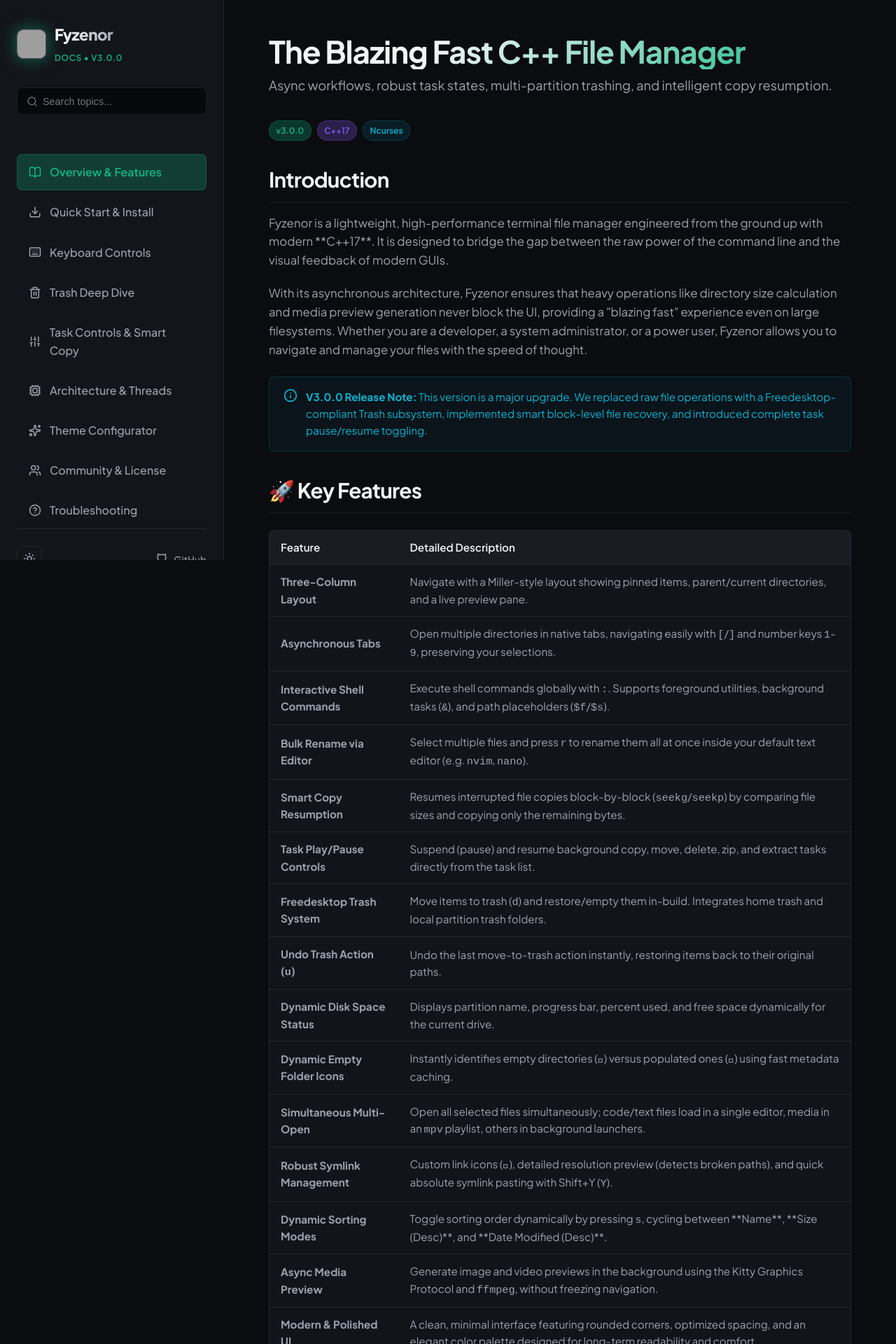
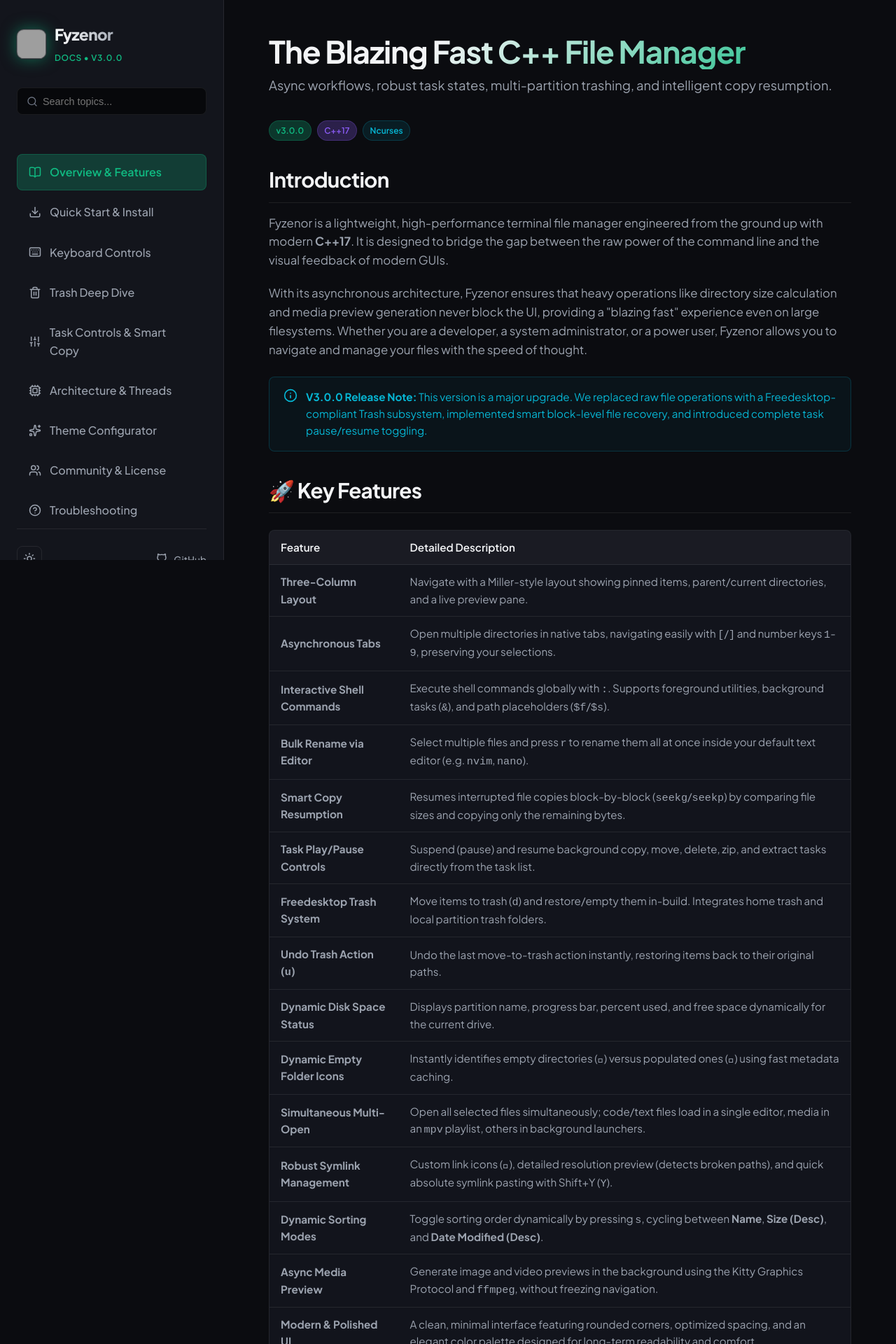
Before and after one commit to Bimbok/fyzenor-docs, a React (Vite) app: page / in a window 1280 px wide. Shown: the top 1920 px of the page at 70% size. Built offline with nearby package versions, Linux system fonts and the light colour scheme; grey boxes are pictures that could not be loaded; a small style sheet from the web is missing.

Commit message:
style: Clean up raw Markdown notations in JSX paragraphs and headers

```diff
--- a/src/App.tsx
+++ b/src/App.tsx
@@ -264,7 +264,7 @@
     },
     P: {
       title: "Pin Directory",
-      desc: "Pins current directory path to persistent bookmarks saved in `~/.fm_pins` (focused list panel).",
+      desc: "Pins current directory path to persistent bookmarks saved in <code>~/.fm_pins</code> (focused list panel).",
       category: "View",
     },
     Tab: {
@@ -607,7 +607,7 @@
             <h2>Introduction</h2>
             <p>
               Fyzenor is a lightweight, high-performance terminal file manager
-              engineered from the ground up with modern **C++17**. It is
+              engineered from the ground up with modern <strong>C++17</strong>. It is
               designed to bridge the gap between the raw power of the command
               line and the visual feedback of modern GUIs.
             </p>
@@ -766,8 +766,8 @@
                     </td>
                     <td>
                       Toggle sorting order dynamically by pressing{" "}
-                      <code>s</code>, cycling between **Name**, **Size (Desc)**,
-                      and **Date Modified (Desc)**.
+                      <code>s</code>, cycling between <strong>Name</strong>, <strong>Size (Desc)</strong>,
+                      and <strong>Date Modified (Desc)</strong>.
                     </td>
                   </tr>
                   <tr>
@@ -2273,11 +2273,11 @@
 
         {activeTab === "tasks" && (
           <div className="animate-fade-in">
-            <h2>Asynchronous Task Manager (`w`)</h2>
+            <h2>Asynchronous Task Manager (<code>w</code>)</h2>
             <p>
               Fyzenor offloads heavy operations (like copying, compression, and
               extraction) to background worker threads. Pressing <kbd>w</kbd>{" "}
-              displays these tasks in the **Active Tasks & Workers** window,
+              displays these tasks in the <strong>Active Tasks &amp; Workers</strong> window,
               where you can pause, resume, or cancel them:
             </p>
 
@@ -2336,7 +2336,7 @@
             <p>
               If a copying or moving task is paused or cancelled, the incomplete
               file remains at the destination. When pasting the items again and
-              selecting <strong>`[r]eplace`</strong>:
+              selecting <strong><code>[r]eplace</code></strong>:
             </p>
 
             <div
```
